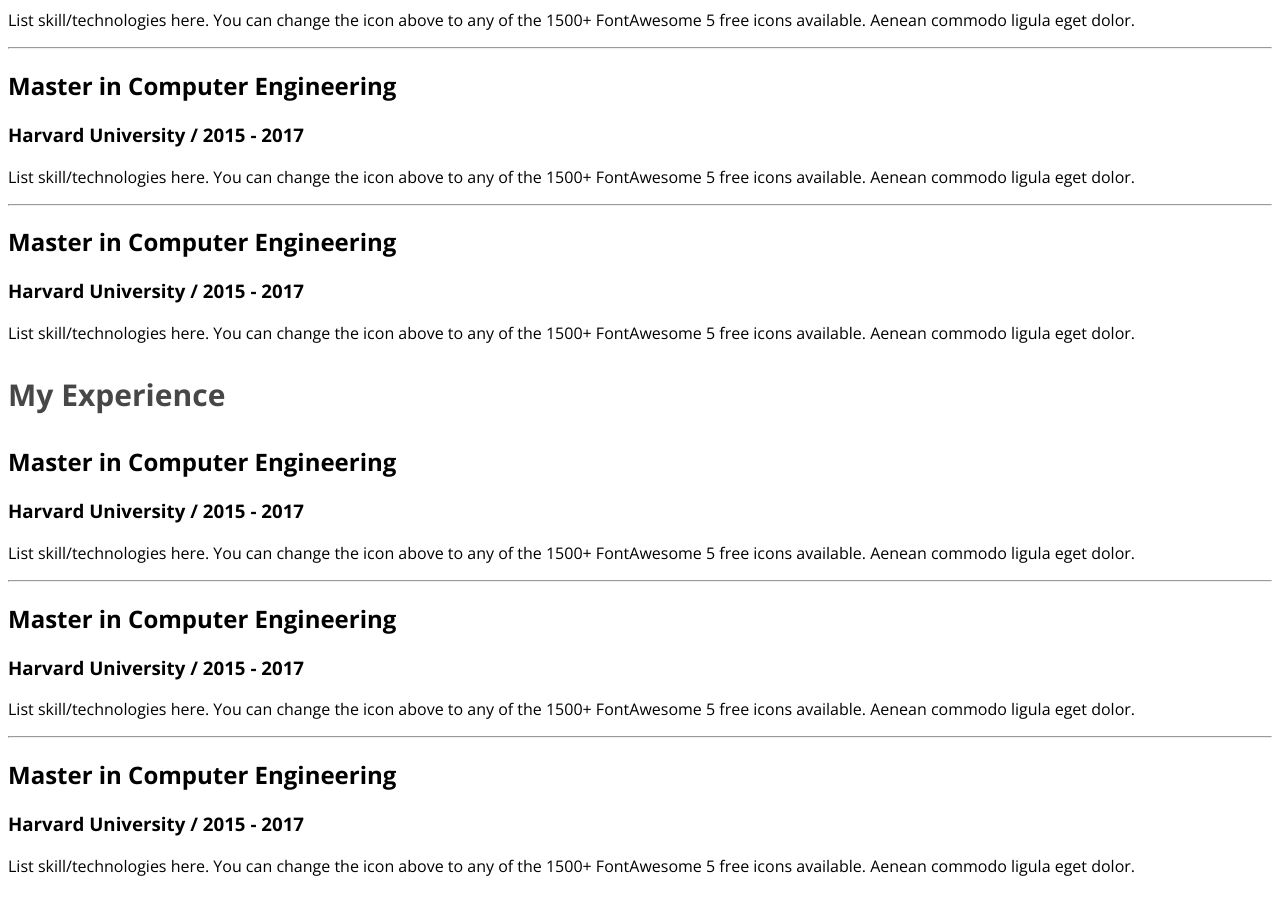
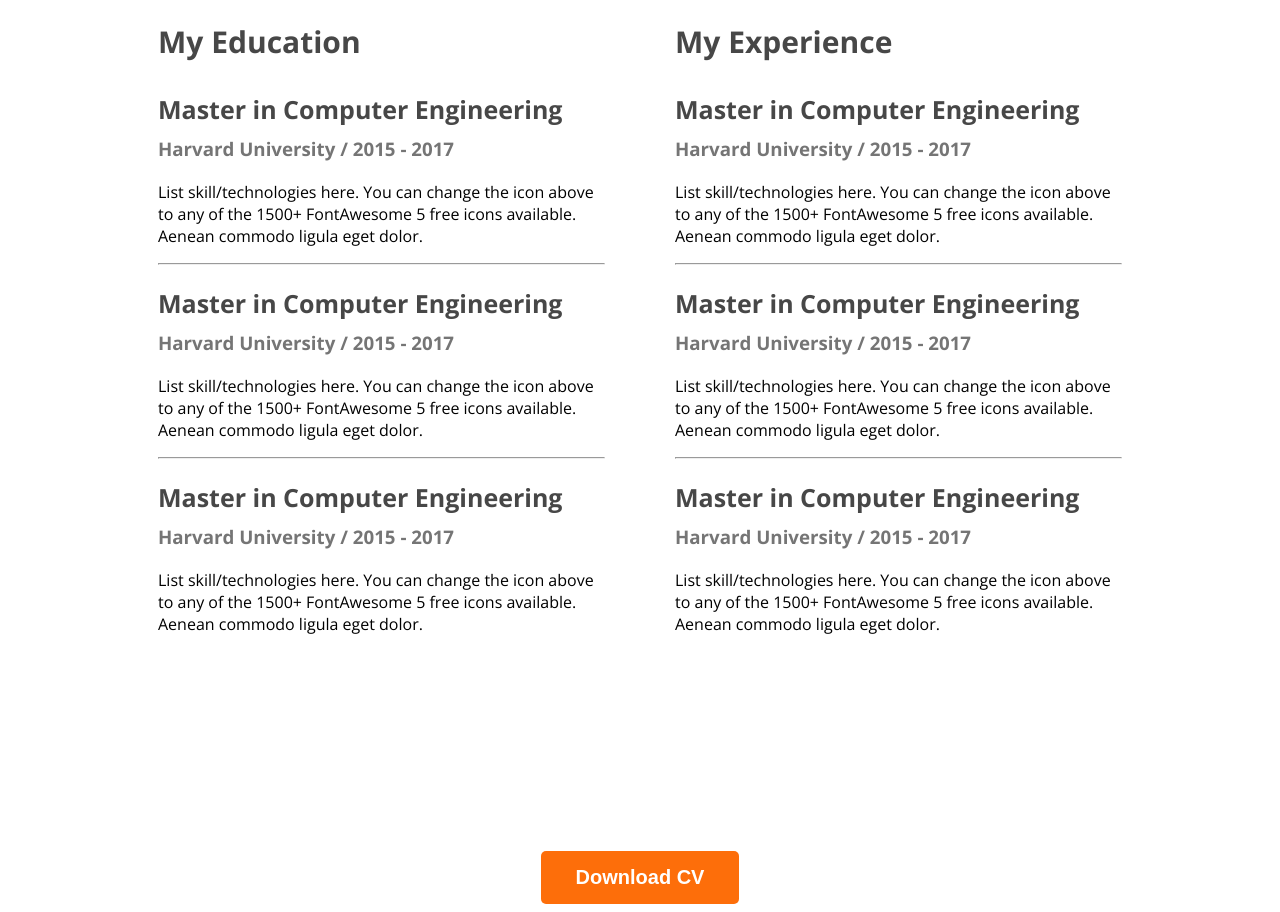
Before and after one commit to samiulalim95/A-Programming-Hero-Milestone-1-Module-5-web-development-portfolio, a plain HTML site: page index.html in a window 1280 px wide. Shown: the part 2720-3632 px from the top of the page. Drawn offline with nearby package versions, Linux system fonts and the light colour scheme.

Commit message:
8.resume section done

```diff
--- a/index.html
+++ b/index.html
@@ -141,6 +141,8 @@
                     </div>
                 </div>
             </div>
+            <div class="download-cv">
+                <button class="btn-primary">Download CV</button></div>
         </section>
         <!-- Resume Section End -->
     </main>
--- a/styles/portfolio.css
+++ b/styles/portfolio.css
@@ -171,3 +171,31 @@ main section{
     font-size: 30px;
     font-weight: 700;
 }
+
+.resume-container{
+    display: flex;
+    gap: 70px;
+    padding: 150px;
+    justify-content: center;
+}
+.resume-item-institution{
+    margin-bottom: 20px;
+    margin-top: 0px;
+}
+.resume-item-institution, .resume-item-title{
+    color: #757575;
+}
+.resume-item-title{
+    color: #474747;
+    font-size: 25px;
+    font-weight: 700;
+    margin-bottom: 10px;
+}
+.resume-container hr{
+    margin: 0px;
+}
+
+.download-cv{
+    text-align: center;
+    margin-top: 50px;
+}
```
